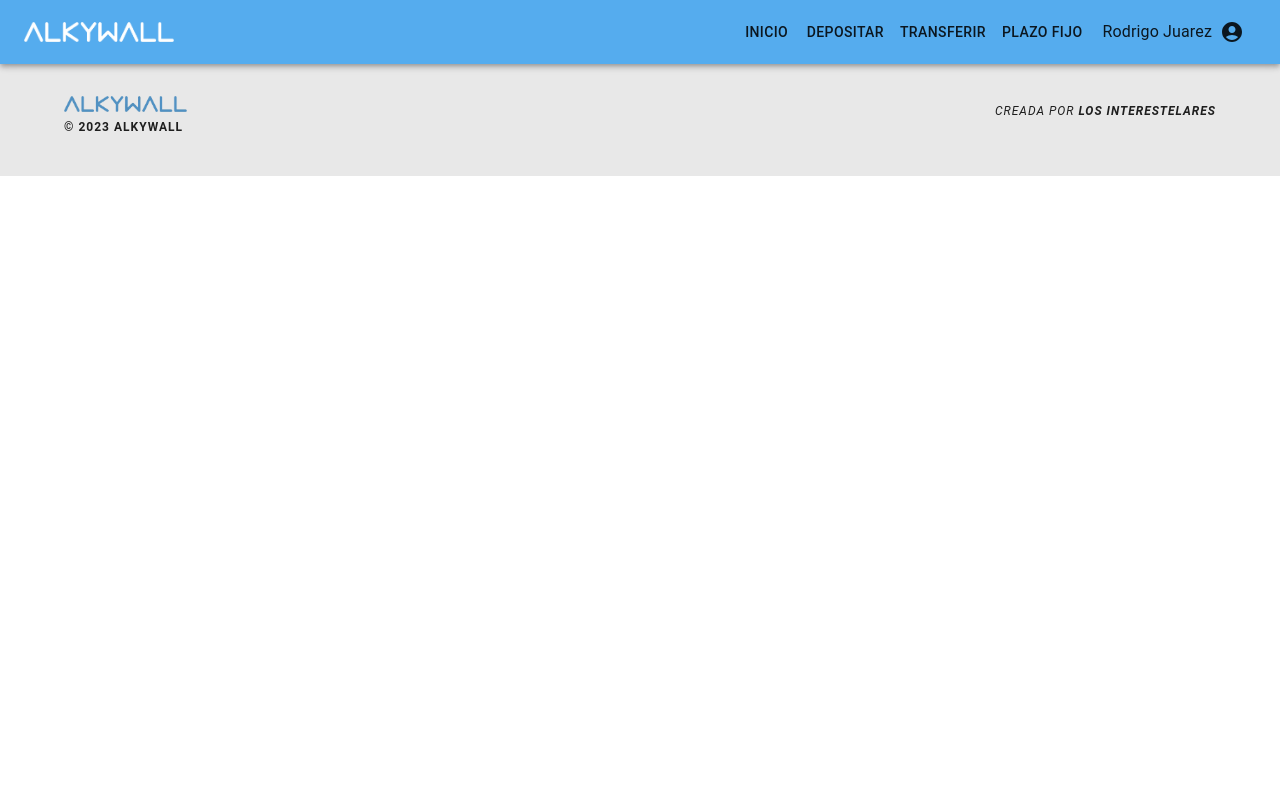
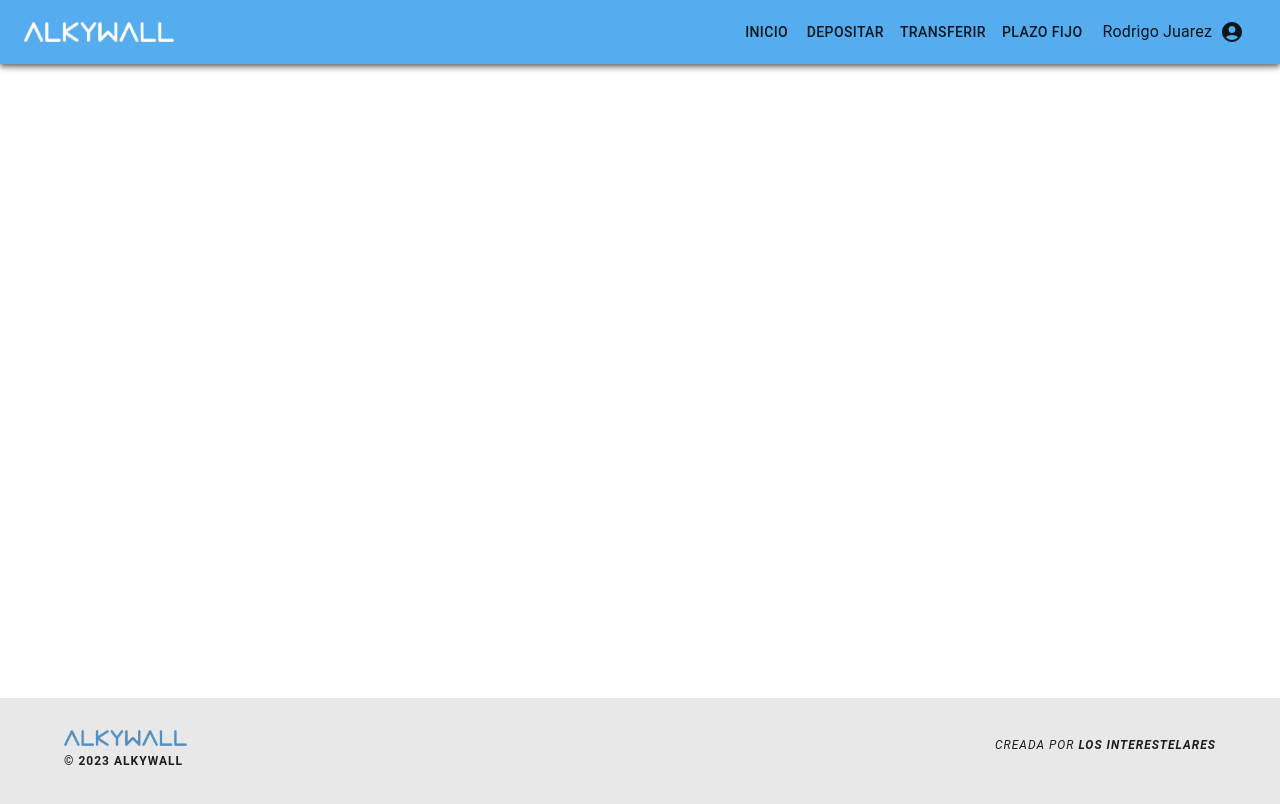
Before and after one commit to alkemyTech/BBVA-FS-W3-Front-T2, a React (Vite) app: page / in a window 1280 px wide. Shown: the top 804 px of the page. Built offline with nearby package versions, Linux system fonts and the light colour scheme.

Commit message:
layout component

```diff
--- a/src/App.jsx
+++ b/src/App.jsx
@@ -1,14 +1,10 @@
 import "./App.css";
-import NavBar from "./components/Header/NavBar";
-import navLinks from "./constants/navLinks";
-import Footer from "./components/Footer/Footer";
+import Layout from "./components/Layout/Layout";
 
 function App() {
   return (
-    <>
-      <NavBar navLinks={navLinks} />
-      <Footer></Footer>
-    </>
+    <Layout>
+    </Layout>
   );
 }
 
--- a/src/components/Footer/Footer.css
+++ b/src/components/Footer/Footer.css
@@ -1,6 +1,6 @@
 .footer {
   padding: 2em 4em;
-  width: 100vw;
+  width: 100%;
   box-sizing: border-box;
 }
 
--- /dev/null
+++ b/src/components/Layout/Layout.jsx
@@ -0,0 +1,31 @@
+import React from 'react';
+import Footer from '../Footer/Footer';
+import Navbar from '../Header/NavBar';
+import navLinks from "../../constants/navLinks";
+import AppBar from '@mui/material/AppBar';
+import Toolbar from '@mui/material/Toolbar';
+import Container from '@mui/material/Container';
+import Box from '@mui/material/Box';
+import CssBaseline from '@mui/material/CssBaseline';
+
+const Layout = ({ children }) => {
+  return (
+    <React.Fragment>
+      <CssBaseline />
+      <AppBar position="static">
+        <Navbar navLinks={navLinks}/>
+      </AppBar>
+      <Box sx={{ display: 'flex', flexDirection: 'column', minHeight: '93.2vh' }}>
+        <Box component="main" sx={{ flex: '1 0 auto', py: 3, px: 2 }}>
+          <Container maxWidth="md">
+            <Toolbar />
+            {children}
+          </Container>
+        </Box>
+        <Footer />
+      </Box>
+    </React.Fragment>
+  );
+};
+
+export default Layout;
```
Also changed, not shown: src/App.css (line endings or trailing spaces).
